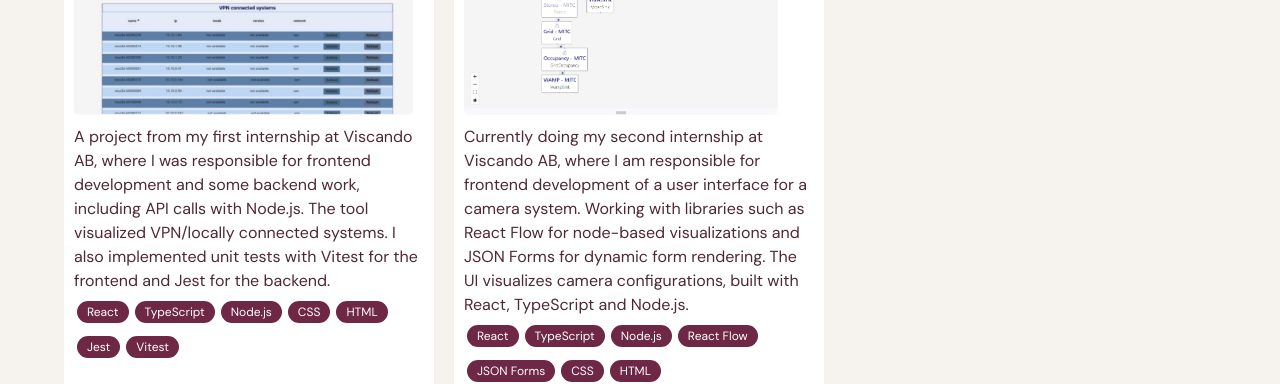
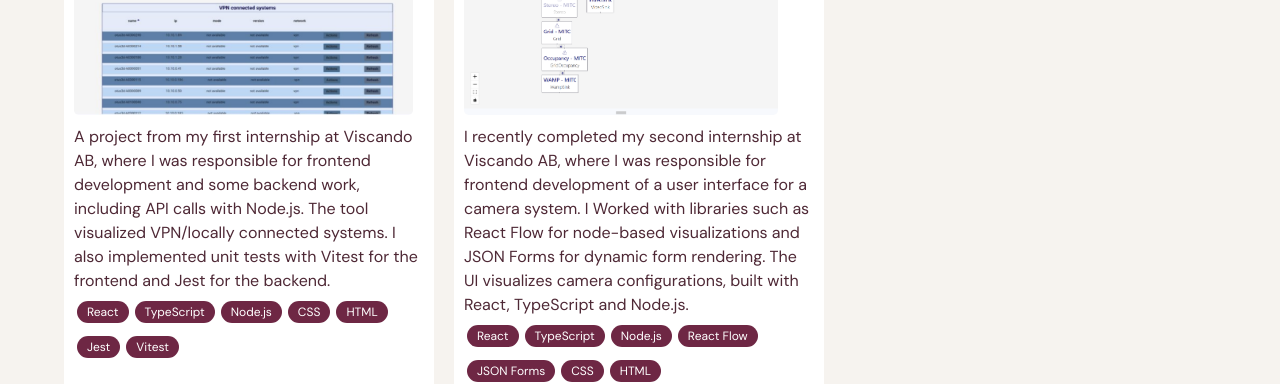
Before and after one commit to maryam891/Portfolio, a React (Vite) app: page / in a window 1280 px wide. Shown: the part 2140-2524 px from the top of the page. Built offline with nearby package versions, Linux system fonts and the light colour scheme.

Commit message:
updated React flow card text

```diff
--- a/src/data.ts
+++ b/src/data.ts
@@ -66,7 +66,7 @@ export const projects: Project[] = [
     id: 5,
     title: "Flow configuration",
     description:
-      "Currently doing my second internship at Viscando AB, where I am responsible for frontend development of a user interface for a camera system. Working with libraries such as React Flow for node-based visualizations and JSON Forms for dynamic form rendering. The UI visualizes camera configurations, built with React, TypeScript and Node.js.",
+      "I recently completed my second internship at Viscando AB, where I was responsible for frontend development of a user interface for a camera system. I Worked with libraries such as React Flow for node-based visualizations and JSON Forms for dynamic form rendering. The UI visualizes camera configurations, built with React, TypeScript and Node.js.",
     githubUrl: "",
     liveUrl: "",
     img: flowConfigImg,
```
